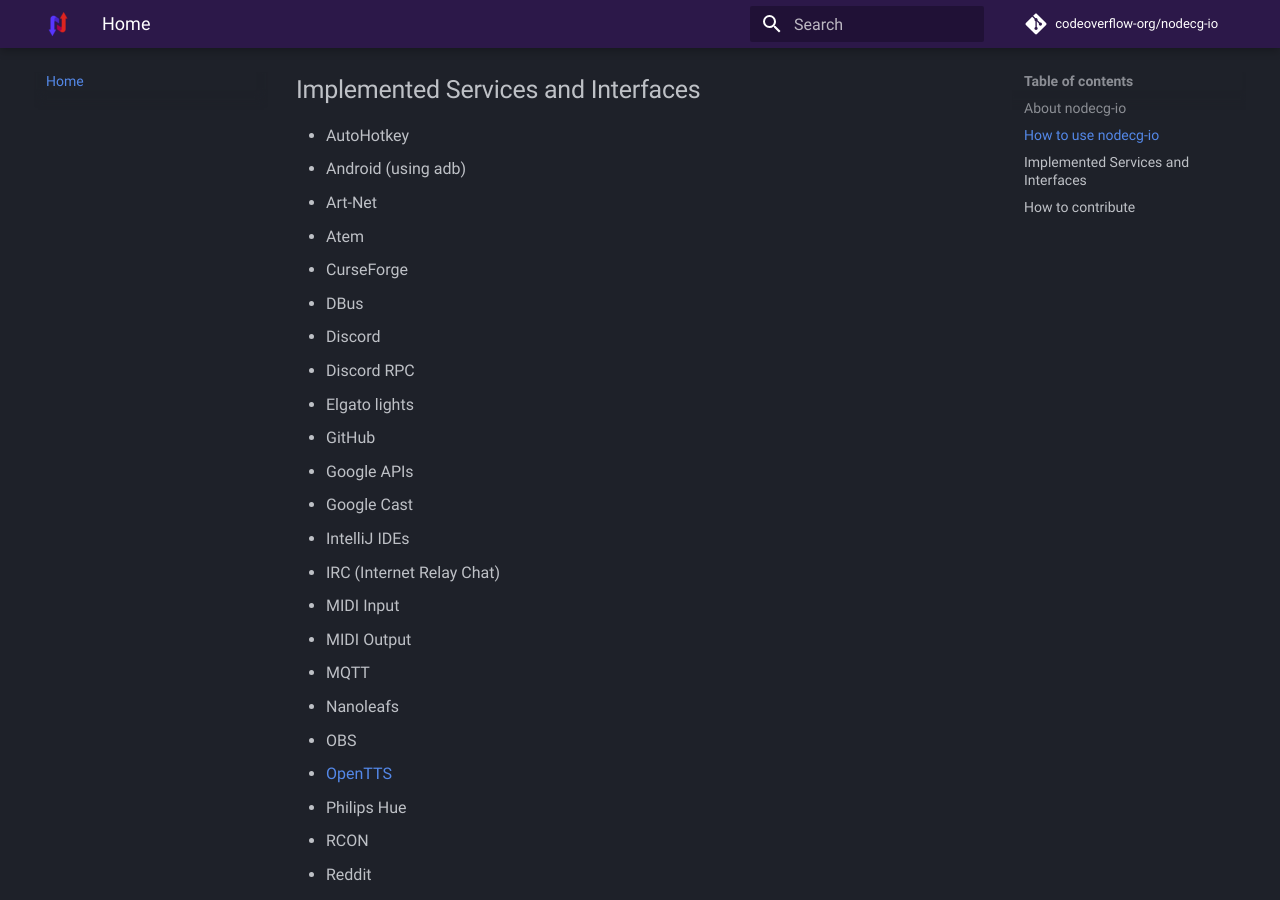
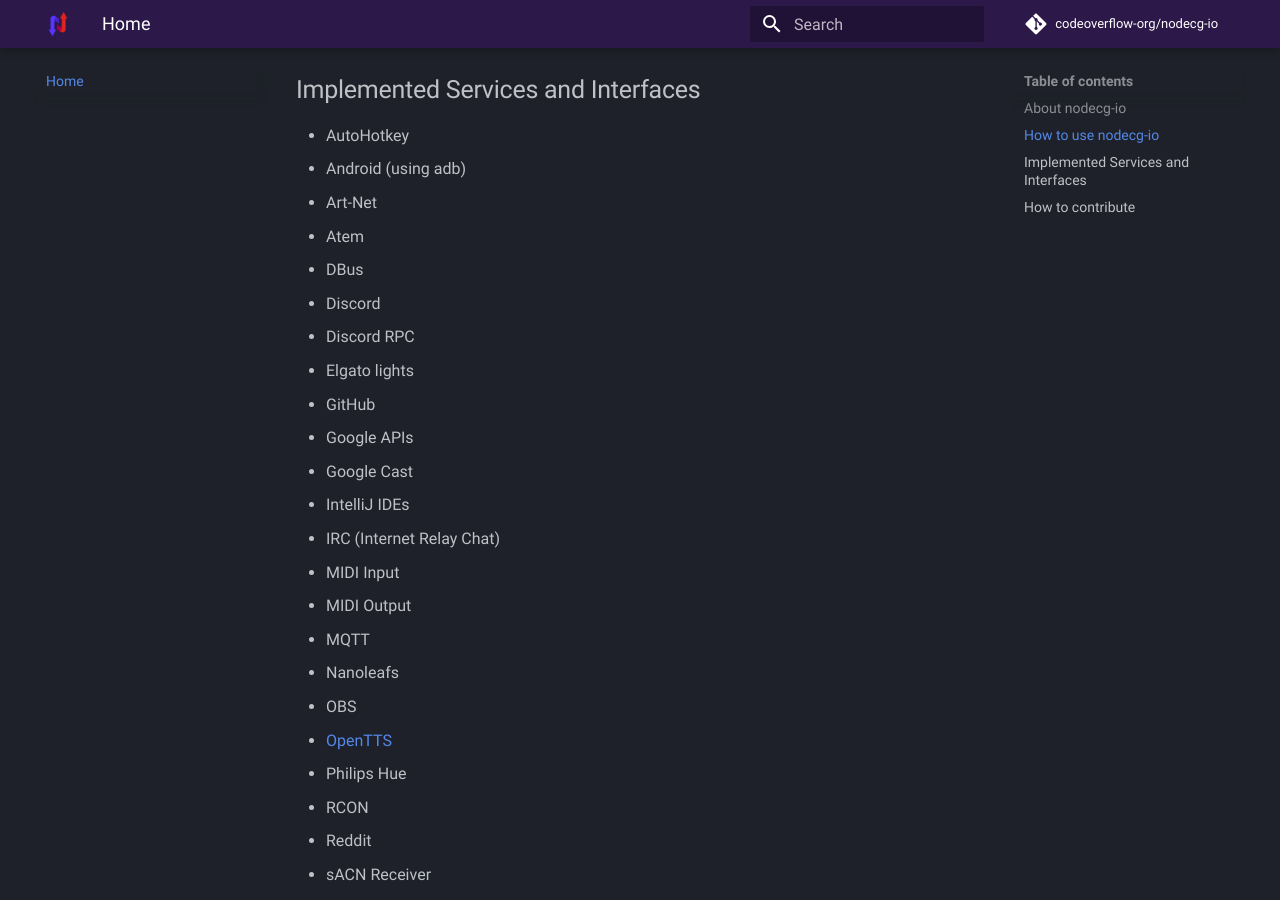
Before and after one commit to codeoverflow-org/nodecg-io-docs, an MkDocs documentation site: the page built from docs/index.md, in a window 1280 px wide and 900 px high, scrolled down 837 px. Built offline with MkDocs 1.6.1 and Material for MkDocs 9.7.7, drawn with Linux system fonts in a browser that asks for light colours; comment, search, counter and statistics services are not loaded; the version menu is left out.

Commit message:
Remove curseforge from services list

```diff
--- a/docs/index.md
+++ b/docs/index.md
@@ -37,7 +37,6 @@
 -   Android (using adb)
 -   Art-Net
 -   Atem
--   CurseForge
 -   DBus
 -   Discord
 -   Discord RPC
```
